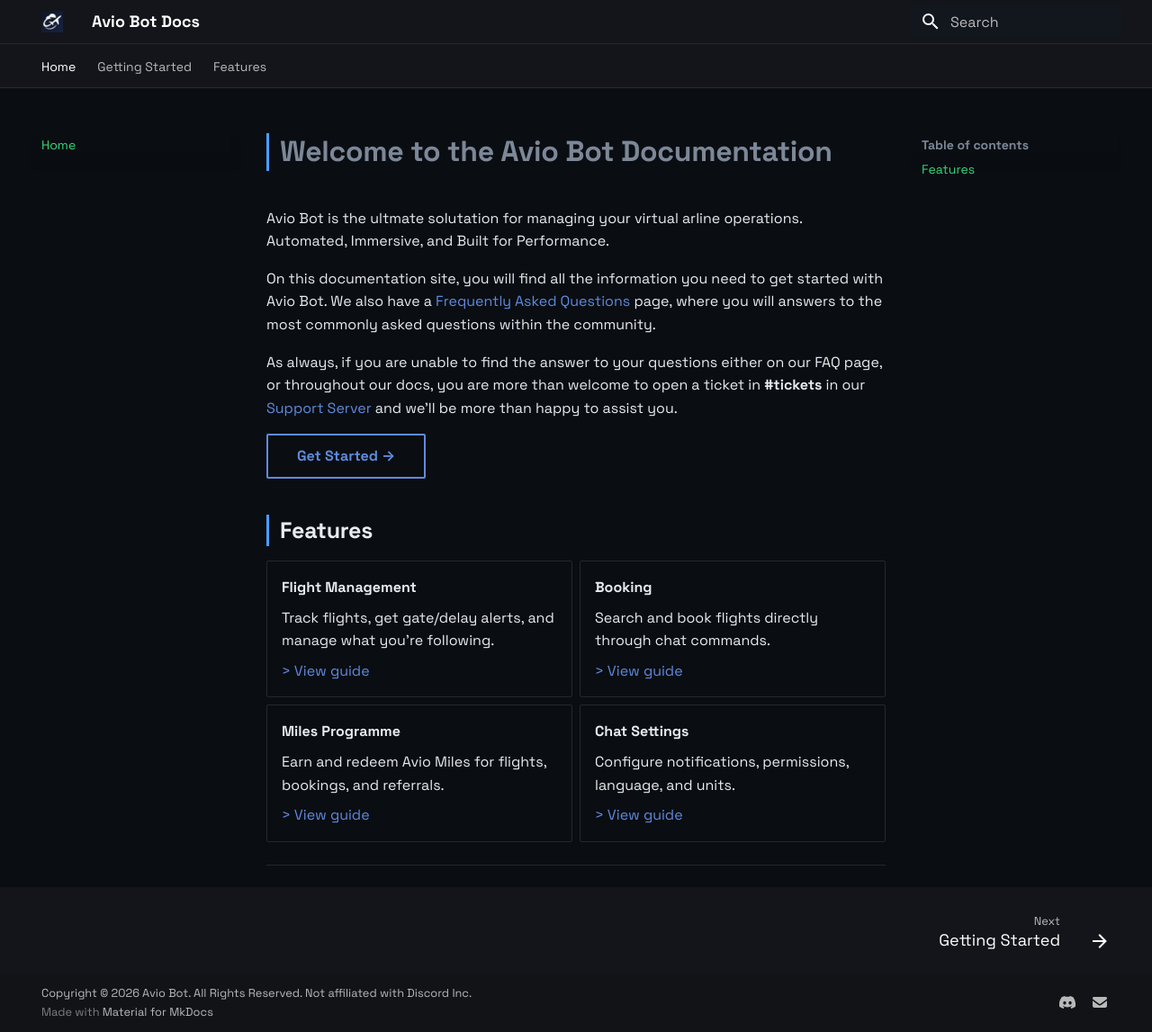
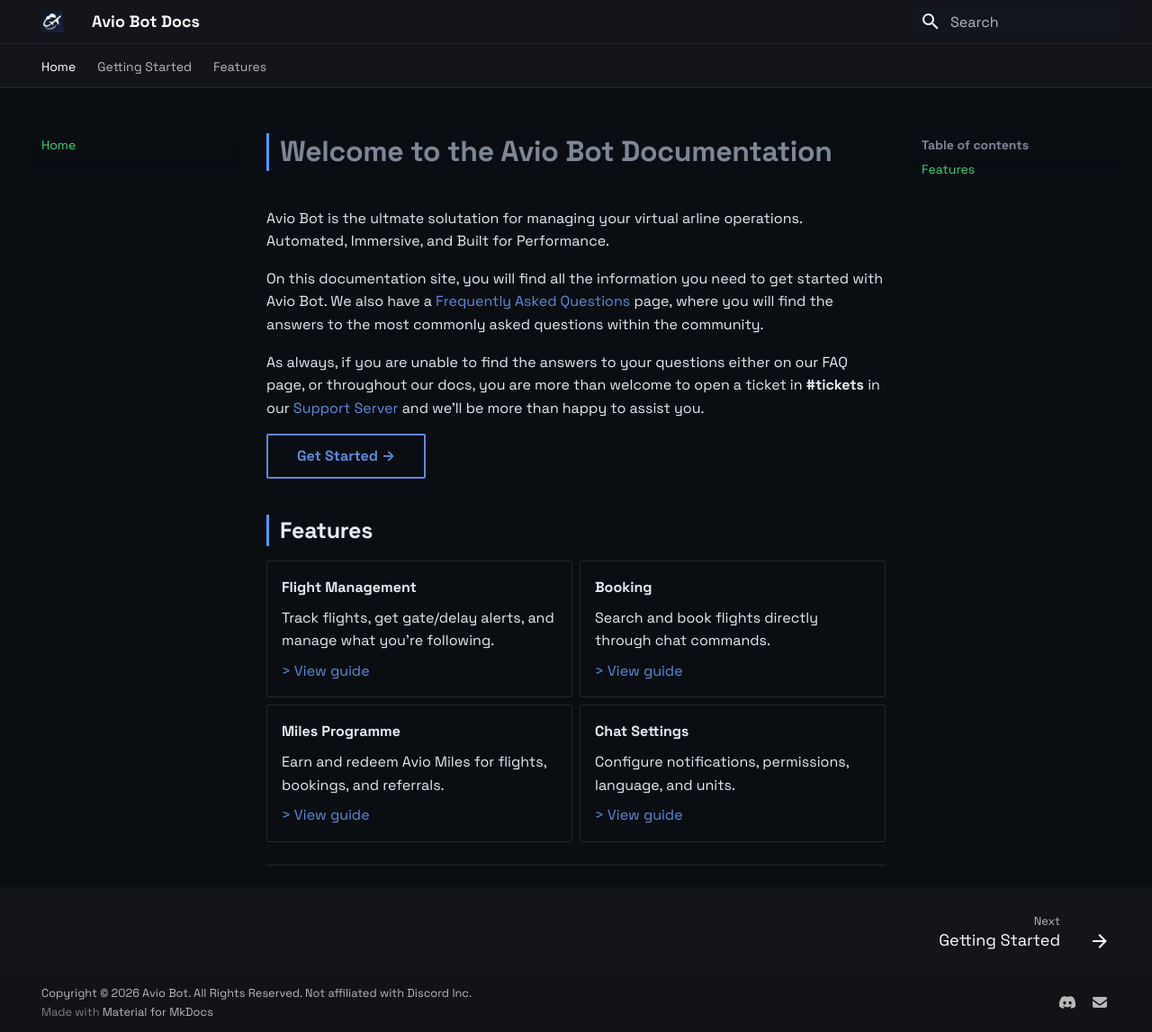
Before and after one commit to fudgemss/avio-wiki, an MkDocs documentation site: the page built from docs/index.md, in a window 1280 px wide and 1147 px high. Shown: the whole window at 90% size. Built offline with MkDocs 1.6.1 and Material for MkDocs 9.7.7, drawn with Linux system fonts in a browser that asks for light colours.

Commit message:
Update index.md

```diff
--- a/docs/index.md
+++ b/docs/index.md
@@ -4,9 +4,9 @@
 Automated, Immersive, and Built for Performance.
 
 On this documentation site, you will find all the information you need to get started with Avio Bot.
-We also have a [Frequently Asked Questions](https://aviobot.app/faq) page, where you will answers to the most commonly asked questions within the community.
+We also have a [Frequently Asked Questions](https://aviobot.app/faq) page, where you will find the answers to the most commonly asked questions within the community.
 
-As always, if you are unable to find the answer to your questions either on our FAQ page, or throughout our docs, you are more than welcome
+As always, if you are unable to find the answers to your questions either on our FAQ page, or throughout our docs, you are more than welcome
 to open a ticket in **#tickets** in our [Support Server](https://aviobot.app/discord) and we'll be more than happy to assist you.
 
 [Get Started →](getting-started.md){ .md-button }
```
